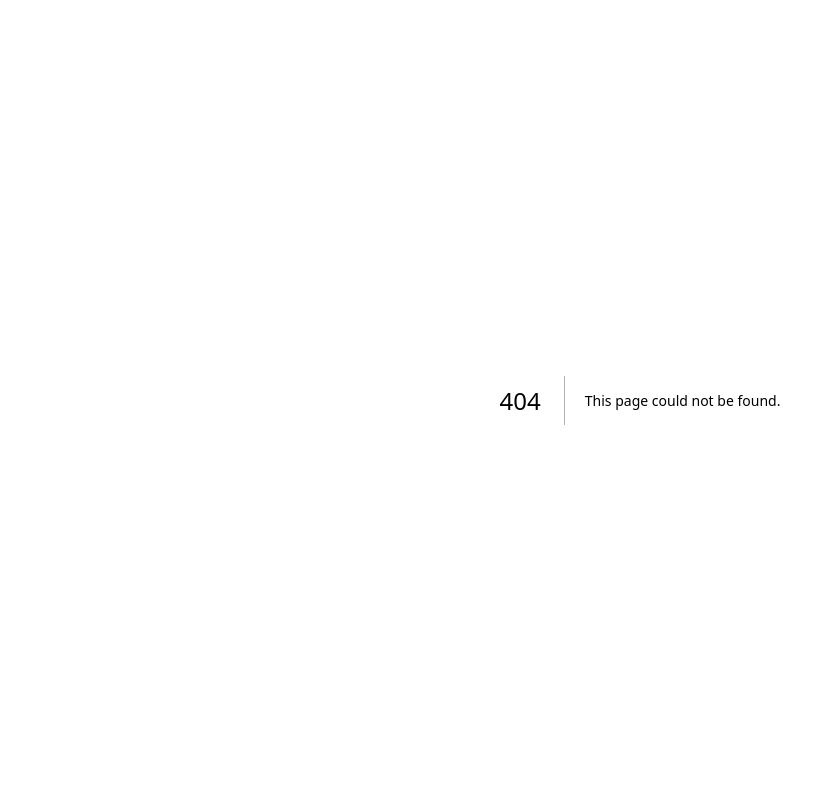
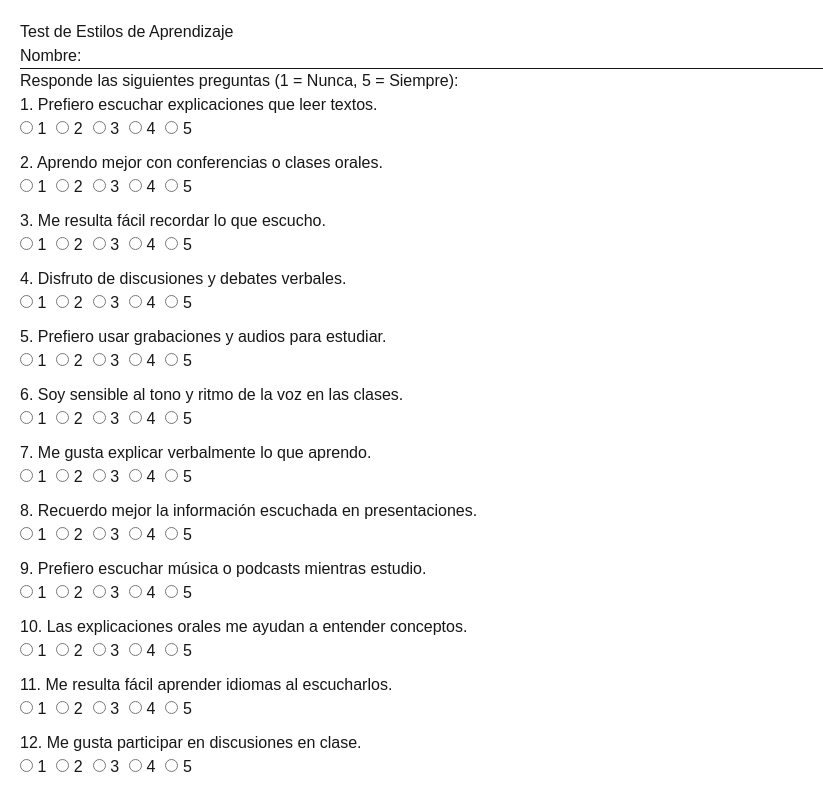
Before and after one commit to Albert0GR/my-test-app, a Next.js app: page /learning-test in a window 1280 px wide. Before the commit this address had no page. Shown: the top 792 px of the page, without its empty margins (0-823 px from the left). Built offline with nearby package versions, Linux system fonts and the light colour scheme.

Commit message:
update test tipo de aprendizaje

```diff
--- /dev/null
+++ b/src/app/api/learning-test/route.js
@@ -0,0 +1,32 @@
+import { NextResponse } from 'next/server';
+import { createClient } from '@supabase/supabase-js';
+
+const supabaseUrl = process.env.NEXT_PUBLIC_SUPABASE_URL;
+const supabaseKey = process.env.NEXT_PUBLIC_SUPABASE_ANON_KEY; // Usamos la llave pública
+const supabase = createClient(supabaseUrl, supabaseKey);
+
+export async function POST(req) {
+  try {
+    const body = await req.json();
+    const { name, answers, scores, recommendedStyle } = body;
+
+    const { error } = await supabase
+      .from('learning_tests')
+      .insert({
+        name,
+        answers,
+        scores,
+        result: recommendedStyle,
+      });
+
+    if (error) {
+      console.error("Error al insertar en Supabase:", error);
+      return NextResponse.json({ error: error.message }, { status: 500 });
+    }
+
+    return NextResponse.json({ message: 'Test de estilos de aprendizaje guardado correctamente' });
+  } catch (err) {
+    console.error("Error en API:", err);
+    return NextResponse.json({ error: 'Error interno del servidor' }, { status: 500 });
+  }
+}
--- /dev/null
+++ b/src/app/learning-test/page.jsx
@@ -0,0 +1,178 @@
+"use client";
+import React, { useState } from 'react';
+
+const questions = [
+  // Preguntas para el estilo Auditivo (15 preguntas)
+  { id: 1, text: "Prefiero escuchar explicaciones que leer textos.", style: "Auditivo" },
+  { id: 2, text: "Aprendo mejor con conferencias o clases orales.", style: "Auditivo" },
+  { id: 3, text: "Me resulta fácil recordar lo que escucho.", style: "Auditivo" },
+  { id: 4, text: "Disfruto de discusiones y debates verbales.", style: "Auditivo" },
+  { id: 5, text: "Prefiero usar grabaciones y audios para estudiar.", style: "Auditivo" },
+  { id: 6, text: "Soy sensible al tono y ritmo de la voz en las clases.", style: "Auditivo" },
+  { id: 7, text: "Me gusta explicar verbalmente lo que aprendo.", style: "Auditivo" },
+  { id: 8, text: "Recuerdo mejor la información escuchada en presentaciones.", style: "Auditivo" },
+  { id: 9, text: "Prefiero escuchar música o podcasts mientras estudio.", style: "Auditivo" },
+  { id: 10, text: "Las explicaciones orales me ayudan a entender conceptos.", style: "Auditivo" },
+  { id: 11, text: "Me resulta fácil aprender idiomas al escucharlos.", style: "Auditivo" },
+  { id: 12, text: "Me gusta participar en discusiones en clase.", style: "Auditivo" },
+  { id: 13, text: "Prefiero recibir instrucciones verbales.", style: "Auditivo" },
+  { id: 14, text: "Aprendo mejor cuando explico lo que escuché.", style: "Auditivo" },
+  { id: 15, text: "Soy bueno siguiendo explicaciones orales.", style: "Auditivo" },
+
+  // Preguntas para el estilo Kinestésico (15 preguntas)
+  { id: 16, text: "Prefiero aprender haciendo actividades prácticas.", style: "Kinestésico" },
+  { id: 17, text: "Me resulta útil participar en experimentos o simulaciones.", style: "Kinestésico" },
+  { id: 18, text: "Aprendo mejor cuando estoy en movimiento.", style: "Kinestésico" },
+  { id: 19, text: "Disfruto de actividades manuales y prácticas.", style: "Kinestésico" },
+  { id: 20, text: "Prefiero aprender a través del tacto y la acción.", style: "Kinestésico" },
+  { id: 21, text: "Me ayuda mucho realizar actividades físicas durante el estudio.", style: "Kinestésico" },
+  { id: 22, text: "Aprendo mejor cuando realizo tareas con mis manos.", style: "Kinestésico" },
+  { id: 23, text: "Prefiero aprender con actividades interactivas.", style: "Kinestésico" },
+  { id: 24, text: "Encuentro útil el aprendizaje basado en la experiencia práctica.", style: "Kinestésico" },
+  { id: 25, text: "Me resulta fácil recordar lo que hago físicamente.", style: "Kinestésico" },
+  { id: 26, text: "Prefiero usar mi cuerpo para entender conceptos.", style: "Kinestésico" },
+  { id: 27, text: "Disfruto de actividades que involucran movimiento.", style: "Kinestésico" },
+  { id: 28, text: "Me gusta participar en talleres o laboratorios.", style: "Kinestésico" },
+  { id: 29, text: "Aprendo mejor haciendo demostraciones prácticas.", style: "Kinestésico" },
+  { id: 30, text: "El aprendizaje práctico es más efectivo para mí.", style: "Kinestésico" },
+
+  // Preguntas para el estilo Visual (15 preguntas)
+  { id: 31, text: "Prefiero aprender mediante imágenes y gráficos.", style: "Visual" },
+  { id: 32, text: "Aprendo mejor leyendo textos y viendo diagramas.", style: "Visual" },
+  { id: 33, text: "Me ayuda mucho ver presentaciones y videos para entender conceptos.", style: "Visual" },
+  { id: 34, text: "Recuerdo mejor la información cuando la veo representada visualmente.", style: "Visual" },
+  { id: 35, text: "Me gusta usar mapas mentales y esquemas para estudiar.", style: "Visual" },
+  { id: 36, text: "Prefiero ver ilustraciones y gráficos en lugar de leer largos textos.", style: "Visual" },
+  { id: 37, text: "Aprendo mejor cuando los conceptos están visualmente organizados.", style: "Visual" },
+  { id: 38, text: "Encuentro útil el uso de colores y formas para diferenciar ideas.", style: "Visual" },
+  { id: 39, text: "Disfruto de ver videos educativos.", style: "Visual" },
+  { id: 40, text: "Prefiero gráficos y tablas para analizar datos.", style: "Visual" },
+  { id: 41, text: "Me resulta fácil recordar lo que he visto en imágenes.", style: "Visual" },
+  { id: 42, text: "Prefiero diagramas y mapas conceptuales para estudiar.", style: "Visual" },
+  { id: 43, text: "La presentación visual de la información es esencial para mi aprendizaje.", style: "Visual" },
+  { id: 44, text: "Aprendo mejor con libros ilustrados y videos.", style: "Visual" },
+  { id: 45, text: "La información presentada de forma visual me resulta más clara.", style: "Visual" },
+];
+
+export default function LearningTestPage() {
+  const [name, setName] = useState('');
+  const [answers, setAnswers] = useState(Array(45).fill(0));
+  const [result, setResult] = useState(null);
+  const [loading, setLoading] = useState(false);
+
+  const handleAnswerChange = (questionIndex, value) => {
+    const newAnswers = [...answers];
+    newAnswers[questionIndex] = Number(value);
+    setAnswers(newAnswers);
+  };
+
+  const handleSubmit = async (e) => {
+    e.preventDefault();
+
+    if (answers.some(answer => answer === 0)) {
+      alert("Por favor, responde todas las preguntas.");
+      return;
+    }
+    if (!name) {
+      alert("Por favor, ingresa tu nombre.");
+      return;
+    }
+
+    // Calcular puntajes por estilo
+    const scores = {
+      Auditivo: 0,
+      Kinestésico: 0,
+      Visual: 0,
+    };
+
+    questions.forEach((question, index) => {
+      scores[question.style] += answers[index];
+    });
+
+    // Determinar el estilo recomendado
+    const recommendedStyle = Object.keys(scores).reduce((a, b) =>
+      scores[a] > scores[b] ? a : b
+    );
+
+    const payload = {
+      name,
+      answers,
+      scores,
+      recommendedStyle,
+    };
+
+    setLoading(true);
+    const res = await fetch('/api/learning-test', {
+      method: 'POST',
+      headers: { 'Content-Type': 'application/json' },
+      body: JSON.stringify(payload),
+    });
+    setLoading(false);
+
+    if (res.ok) {
+      setResult({ scores, recommendedStyle });
+    } else {
+      const errorData = await res.json();
+      console.error("Error en respuesta API:", errorData);
+      alert("Hubo un error al enviar los datos.");
+    }
+  };
+
+  return (
+    <div style={{ padding: '20px' }}>
+      <h1>Test de Estilos de Aprendizaje</h1>
+      <form onSubmit={handleSubmit}>
+        <div>
+          <label>
+            Nombre:&nbsp;
+            <input
+              type="text"
+              value={name}
+              onChange={(e) => setName(e.target.value)}
+              required
+            />
+          </label>
+        </div>
+        <hr />
+        <h2>Responde las siguientes preguntas (1 = Nunca, 5 = Siempre):</h2>
+        {questions.map((q, index) => (
+          <div key={q.id} style={{ marginBottom: '10px' }}>
+            <label>
+              {q.id}. {q.text}
+            </label>
+            <div>
+              {[1, 2, 3, 4, 5].map(option => (
+                <label key={option} style={{ marginRight: '10px' }}>
+                  <input
+                    type="radio"
+                    name={`question-${q.id}`}
+                    value={option}
+                    checked={answers[index] === option}
+                    onChange={(e) => handleAnswerChange(index, e.target.value)}
+                    required
+                  /> {option}
+                </label>
+              ))}
+            </div>
+          </div>
+        ))}
+        <button type="submit" disabled={loading}>
+          {loading ? "Enviando..." : "Enviar Test"}
+        </button>
+      </form>
+
+      {result && (
+        <div style={{ marginTop: '20px' }}>
+          <h2>Resultados</h2>
+          <p>Puntajes por estilo de aprendizaje:</p>
+          <ul>
+            {Object.entries(result.scores).map(([style, score]) => (
+              <li key={style}>{style}: {score}</li>
+            ))}
+          </ul>
+          <p><strong>Estilo recomendado: {result.recommendedStyle}</strong></p>
+        </div>
+      )}
+    </div>
+  );
+}
```
